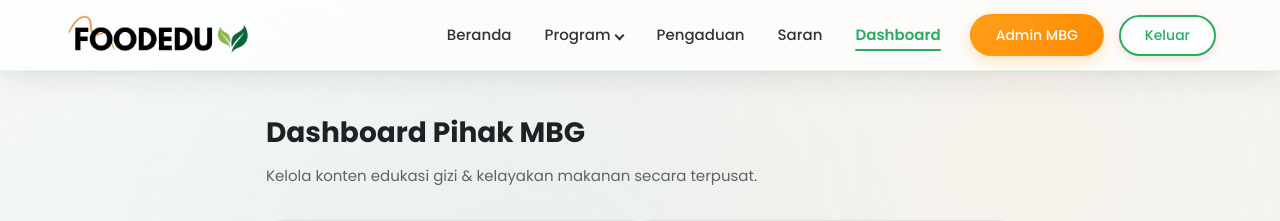
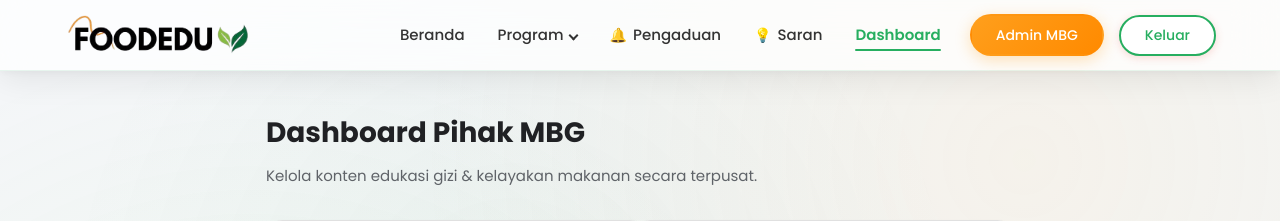
Before and after one commit to mhassanaf/FoodEdu07, a PHP site: page /dashboard/mbg.php in a window 1280 px wide. Shown: the top 221 px of the page. Run offline with PHP 8.4, Linux system fonts and the light colour scheme; a user stored in the database is signed in; data that the repository does not hold is empty.

Commit message:
Update mbg.php

```diff
--- a/dashboard/mbg.php
+++ b/dashboard/mbg.php
@@ -17,7 +17,7 @@ if ($user['role'] !== 'mbg') {
     <title>Dashboard MBG - FoodEdu</title>
     <link rel="preconnect" href="https://fonts.gstatic.com" crossorigin>
     <link href="https://fonts.googleapis.com/css2?family=Poppins:wght@400;500;600;700&display=swap" rel="stylesheet">
-    <link rel="stylesheet" href="../main.css?v=4.0">
+    <link rel="stylesheet" href="../main.css?v=5.0">
     <style>
         /* =========================================
            MODERN DASHBOARD STYLES (REFINED)
@@ -398,9 +398,9 @@ if ($user['role'] !== 'mbg') {
                         <a href="../gizi.html#kelayakan">Edukasi Kelayakan</a>
                     </div>
                 </div>
-                <a href="../pengaduan.php" class="nav-item">Pengaduan</a>
-                <a href="../saran.php" class="nav-item">Saran</a>
-                <a href="../dashboard/mbg.php" class="nav-item">Dashboard</a>
+                <a href="../pengaduan.php" class="nav-item pengaduan-link">Pengaduan</a>
+                <a href="../saran.php" class="nav-item saran-link">Saran</a>
+                <a href="../mbg.php" class="nav-item">Dashboard</a>
                 <div class="nav-buttons">
                     <div class="user-profile">
                         <span class="username"
```
